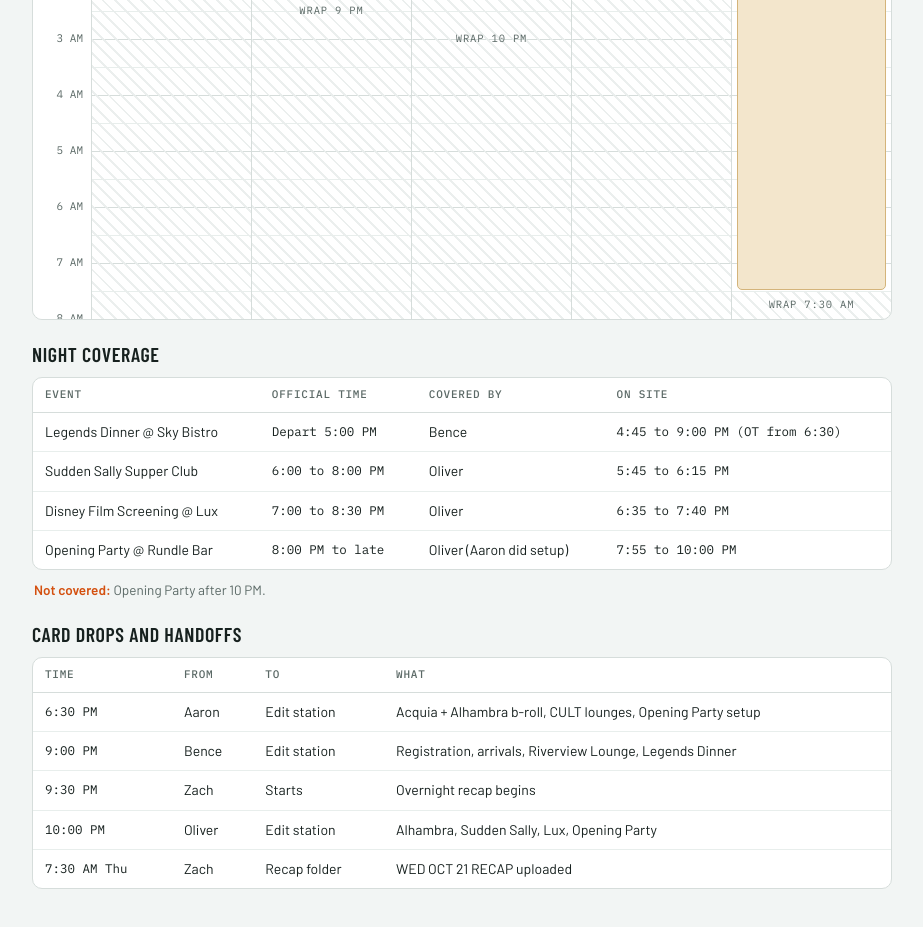
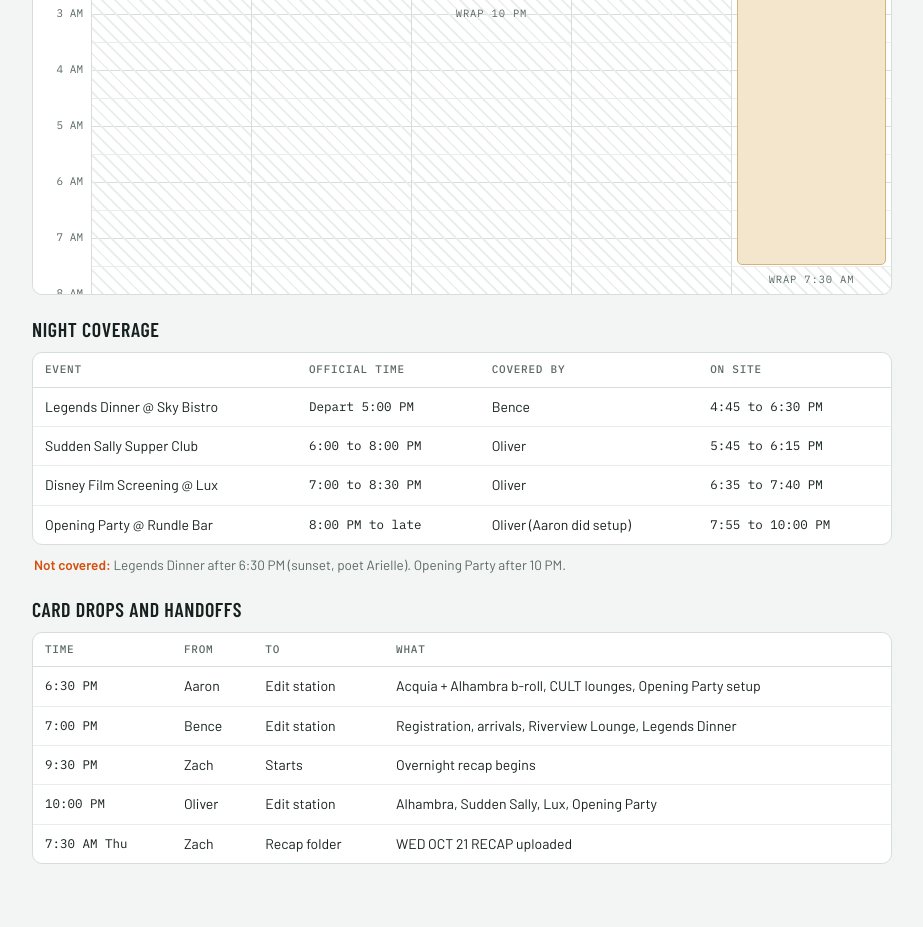
Before and after one commit to bencehorvai/gathering-2026, a plain HTML site: page schedule.html in a window 1280 px wide. Shown: the part 1475-2402 px from the top of the page, without its empty margins (18-941 px from the left). Drawn offline with nearby package versions, Linux system fonts and the light colour scheme.

Commit message:
Bence on 10-hour days, gala Friday

```diff
--- a/schedule.html
+++ b/schedule.html
@@ -192,12 +192,12 @@ td.t{font-family:var(--mono);font-size:12.5px;white-space:nowrap;font-variant-nu
 const START=8, END=32;
 const PEOPLE={
   aaron:{name:"Aaron",role:"Hotel side · Acquia + Riverview Lounge",shift:[8.5,18.5]},
-  bence:{name:"Bence",role:"WestJet Main Stage · evening backup",shift:[8.5,18.5]},
+  bence:{name:"Bence",role:"WestJet Main Stage · gala Fri",shift:[8.5,18.5]},
   oliver:{name:"Oliver",role:"Linqia Stage · evening run",shift:[12,22]},
   shane:{name:"Shane",role:"Editor · session edits",shift:[9,19],ed:true},
   zach:{name:"Zach",role:"Editor · overnight recap",shift:[21.5,31.5],ed:true}
 };
-const OT={wed:2.5,thu:4.5,fri:5.5};
+const OT={wed:0,thu:0,fri:3.5};
 const t=s=>{const[h,m]=s.split(":").map(Number);return h+m/60};
 const b=(s,e,title,where,kind,notes,flags="")=>({s:t(s),e:t(e),title,where,kind,notes,star:flags.includes("*"),ot:flags.includes("o")});
 /* shared editor blocks */
@@ -224,8 +224,7 @@ wed:{label:"Wed Oct 21",sub:"Arrivals, registration, night one",
    b("12:30","16:15","Riverview Lounge + main floor","Hotel Hub, Mezzanine 2","act",`Riverview Lounge booths: ${RIVERVIEW_BOOTHS}. Main floor: Rundle Bar, Mt. Stephen Hall.`),
    b("16:15","16:45","Prep for gondola","","brk","Batteries, cards, gimbal."),
    b("16:45","17:00","Legends meet-up","Fairmont lobby","eve","VIPs heading out. Depart 5:00 PM sharp."),
-   b("17:00","18:30","Legends Dinner","Sky Bistro","eve","Gondola ride and cabin view. Summit golden hour. Table setup before seating. Branded cocktails, glassware with the view. Linqia branding in frame.","*"),
-   b("18:30","21:00","Legends Dinner: sunset, Arielle, ride down","Sky Bistro","eve","Sunset at the summit (near 6:40 PM). Poet Arielle: wide of the room watching, tight, audience reactions. Dessert, toasts. Night view on the ride down. Wednesday overtime: 2.5 hrs.","*o")],
+   b("17:00","18:30","Legends Dinner","Sky Bistro","eve","Gondola ride and cabin view. Summit golden hour. Table setup before seating. Guests arriving, branded cocktails, glassware with the view. Linqia branding in frame. Wrap at 6:30.","*")],
   oliver:[
    b("12:00","12:15","Check in","Hotel side","brk","Check in with Aaron. Get the hero clip list."),
    b("12:15","16:30","Alhambra sessions","Alhambra Ballroom","stage","Sessions, tight angle, hero clips, reactions. Breaks: Legends House room wide."),
@@ -244,16 +243,16 @@ wed:{label:"Wed Oct 21",sub:"Arrivals, registration, night one",
  },
  drops:[
   ["6:30 PM","Aaron","Edit station","Acquia + Alhambra b-roll, CULT lounges, Opening Party setup"],
-  ["9:00 PM","Bence","Edit station","Registration, arrivals, Riverview Lounge, Legends Dinner"],
+  ["7:00 PM","Bence","Edit station","Registration, arrivals, Riverview Lounge, Legends Dinner"],
   ["9:30 PM","Zach","Starts","Overnight recap begins"],
   ["10:00 PM","Oliver","Edit station","Alhambra, Sudden Sally, Lux, Opening Party"],
   ["7:30 AM Thu","Zach","Recap folder","WED OCT 21 RECAP uploaded"]],
  cov:[
-  ["Legends Dinner @ Sky Bistro","Depart 5:00 PM","Bence","4:45 to 9:00 PM (OT from 6:30)"],
+  ["Legends Dinner @ Sky Bistro","Depart 5:00 PM","Bence","4:45 to 6:30 PM"],
   ["Sudden Sally Supper Club","6:00 to 8:00 PM","Oliver","5:45 to 6:15 PM"],
   ["Disney Film Screening @ Lux","7:00 to 8:30 PM","Oliver","6:35 to 7:40 PM"],
   ["Opening Party @ Rundle Bar","8:00 PM to late","Oliver (Aaron did setup)","7:55 to 10:00 PM"]],
- flag:"<b>Not covered:</b> Opening Party after 10 PM."},
+ flag:"<b>Not covered:</b> Legends Dinner after 6:30 PM (sunset, poet Arielle). Opening Party after 10 PM."},
 thu:{label:"Thu Oct 22",sub:"Three stages, six night events",
  people:{
   aaron:[
@@ -272,10 +271,7 @@ thu:{label:"Thu Oct 22",sub:"Three stages, six night events",
    b("13:00","17:00","WestJet sessions","WestJet Main Stage","stage","Oliver has Linqia. Hero clips, panel L/R, speaker POV, walk-ons. Breaks: Krump Room (WestJet), Process Colour tattoos, booths #1 to #5."),
    b("17:00","17:45","Activations full","Conference Centre","act","Last session or activations FULL."),
    b("17:45","18:00","Travel","To Good Folk","trav","15 min."),
-   b("18:00","18:30","Good Folk Supper Club","Venue TBC","eve","Set table before 6:30 guests, candlelight, florals."),
-   b("18:30","19:30","Good Folk: dinner","Venue TBC","eve","Guests arriving, plates, sharing, host speech, toasts.","o"),
-   b("19:30","19:50","Travel","To Dusty Boot","trav","20 min.","o"),
-   b("19:50","23:00","Fuck Up Nights","Dusty Boot Saloon","eve","7:50 saloon details before it fills: signage, bar, neon, cowboy touches. 8:30 every speaker mid-story, wide and tight. Crowd laughing, cheering, cringing. Stay to close. Thursday overtime: 4.5 hrs.","*o")],
+   b("18:00","18:30","Good Folk Supper Club (setup)","Venue TBC","eve","Set table before 6:30 guests, candlelight, florals. First guests arriving if they're early. Wrap at 6:30.")],
   oliver:[
    b("12:00","12:15","Check in","Conference Centre","brk","Check in with Bence. Get the hero clip list."),
    b("12:15","16:45","Linqia sessions","Linqia Stage, Beatty Coleman Room","stage","Sessions, hero clips, every panelist covered. Breaks: booths #6 to #11 beside the stage (The Way, TGF Guest Services, Candidly, Routine Natural Beauty, Podcast Booth, Blee), ICA / Eclipse Coffee Lounge, Hall of Fame wall."),
@@ -285,8 +281,10 @@ thu:{label:"Thu Oct 22",sub:"Three stages, six night events",
    b("18:35","19:05","BSSP Igloo exterior","Location TBC","eve","Exterior only. Glowing igloo at blue hour (6:45 to 7:10). Wide, mid, details, one slow push. One doorway clip if allowed. Enough for a 15 to 30 second reel."),
    b("19:05","19:20","Travel","To Grapes, Mezzanine 2","trav","15 min."),
    b("19:20","20:15","Disney Salon Dinner","Grapes Wine Bar, Mezzanine 2","eve","7:20 buildout before guests. 7:30 full table, Disney welcome remarks, eating, toasts."),
-   b("20:15","20:30","Travel","To Melissa's Missteak","trav","15 min."),
-   b("20:30","22:00","Jamboree","Melissa's Missteak","eve","8:30 exterior signage, guests heading in. 8:45 live music wide and tight. 9:15 dancing, singing along. 9:45 crowd pan, last clips, wrap at 10.","*")],
+   b("20:15","20:30","Travel","To Dusty Boot Saloon","trav","15 min."),
+   b("20:30","21:15","Fuck Up Nights","Dusty Boot Saloon","eve","Saloon details: signage, bar, neon. Speakers mid-story, wide and tight. Crowd laughing, cheering, cringing. Get at least two speakers.","*"),
+   b("21:15","21:25","Travel","To Melissa's Missteak","trav","10 min."),
+   b("21:25","22:00","Jamboree","Melissa's Missteak","eve","Exterior signage. Live music wide and tight. Dancing, singing along. Crowd pan, wrap at 10.","*")],
   shane:shaneDay("Wed","Acquia + Alhambra"),
   zach:zachNight("THU OCT 22 RECAP",
    "WELCOME TO THE GATHERING screen moment, hero speakers from all three stages, VIP seating and airplane snacks, Conference Centre booths, Creator Party.",
@@ -298,17 +296,17 @@ thu:{label:"Thu Oct 22",sub:"Three stages, six night events",
   ["6:30 PM","Aaron","Edit station","Acquia b-roll, Riverview Lounge, Creator Party"],
   ["6:30 PM","Shane","2026 SESSIONS","Wed session edits uploaded, what's left logged"],
   ["9:30 PM","Zach","Starts","Overnight recap begins"],
-  ["10:00 PM","Oliver","Edit station","Linqia, Creator Party, Igloo, Disney Salon, Jamboree"],
-  ["11:00 PM","Bence","Edit station","Good Folk, Fuck Up Nights"],
+  ["7:00 PM","Bence","Edit station","Good Folk setup"],
+  ["10:00 PM","Oliver","Edit station","Linqia, Creator Party, Igloo, Disney Salon, Fuck Up Nights, Jamboree"],
   ["7:30 AM Fri","Zach","Recap folder","THU OCT 22 RECAP uploaded"]],
  cov:[
   ["Creator Party (Disney) @ Terrace","5:30 to 7:30 PM","Aaron + Oliver","Aaron 5:00 to 6:30, Oliver 5:15 to 6:20"],
-  ["Good Folk Supper Club","6:30 to 8:30 PM","Bence","6:00 to 7:30 PM (OT from 6:30)"],
+  ["Good Folk Supper Club","6:30 to 8:30 PM","Bence (setup only)","6:00 to 6:30 PM"],
   ["BSSP Igloo Private Dinner","6:30 to 8:30 PM","Oliver","6:35 to 7:05 PM"],
   ["Disney Salon Dinner @ Grapes","7:30 to 9:00 PM","Oliver","7:20 to 8:15 PM"],
-  ["Fuck Up Nights @ Dusty Boot","8:30 to 11:00 PM","Bence","7:50 to 11:00 PM (OT)"],
-  ["Jamboree @ Melissa's Missteak","8:30 PM to 12:00 AM","Oliver","8:30 to 10:00 PM"]],
- flag:"<b>Not covered:</b> Morning Movement, 7 to 8 AM. Jamboree after 10 PM."},
+  ["Fuck Up Nights @ Dusty Boot","8:30 to 11:00 PM","Oliver","8:30 to 9:15 PM"],
+  ["Jamboree @ Melissa's Missteak","8:30 PM to 12:00 AM","Oliver","9:25 to 10:00 PM"]],
+ flag:"<b>Not covered:</b> Morning Movement, 7 to 8 AM. Good Folk dinner after 6:30 PM. Fuck Up Nights after 9:15 PM. Jamboree after 10 PM."},
 fri:{label:"Fri Oct 23",sub:"Last sessions and the gala",
  people:{
   aaron:[
@@ -326,8 +324,7 @@ fri:{label:"Fri Oct 23",sub:"Last sessions and the gala",
    b("16:30","17:30","Gala room EMPTY","Mainstage (Van Horne)","eve","Full dining setup before doors. Wide, table details, stage screens. Timing depends on the room flip.","*"),
    b("17:30","18:30","Cocktail Hour","Mainstage foyer","eve","Branded bar, drinks, cheers, small groups, connection cards."),
    b("18:30","19:00","Cocktail Hour: room filling","Mainstage foyer","eve","6:45 room filling. Move to the stage side.","o"),
-   b("19:00","22:00","Gala, stage side","Mainstage (Van Horne)","eve","Each BHoF brand (Home Depot, ESPN / Amex, Disney, Budweiser, Chick-fil-A): hero clip on stage with the logo on screen, and trophy hand-off close-up. One Club presentation with Apple on screen. Presenters. Oliver has the room.","*o"),
-   b("22:00","24:00","After Party","Location TBC","eve","You're the only shooter here. DJ wide and tight, dancing, brand activations, candids and groups. 11:00 peak: crowd pan, DJ drop. Friday overtime: 5.5 hrs.","o")],
+   b("19:00","22:00","Gala, stage side","Mainstage (Van Horne)","eve","Each BHoF brand (Home Depot, ESPN / Amex, Disney, Budweiser, Chick-fil-A): hero clip on stage with the logo on screen, and trophy hand-off close-up. One Club presentation with Apple on screen. Presenters. Oliver has the room. Wrap at 10. Friday overtime: 3.5 hrs.","*o")],
   oliver:[
    b("12:00","12:15","Check in","Conference Centre","brk","Check in with Bence."),
    b("12:15","16:15","Linqia sessions","Linqia Stage, Beatty Coleman Room","stage","Last sessions, hero clips, every panelist covered. Breaks: booths #6 to #11, ICA / Eclipse Coffee Lounge, Hall of Fame wall."),
@@ -339,21 +336,20 @@ fri:{label:"Fri Oct 23",sub:"Last sessions and the gala",
   shane:shaneDay("Thu","WestJet, Linqia, Acquia, Inner Sanctums"),
   zach:zachNight("FRI OCT 23 RECAP",
    "last sessions, partner sweep, gala room empty, red carpet, Cocktail Hour.",
-   "the gala is the spine. Each brand on stage, trophy hand-offs, Apple on screen, standing ovations, then the After Party.")
+   "the gala is the spine. Each brand on stage, trophy hand-offs, Apple on screen, standing ovations.")
  },
  drops:[
   ["9:00 AM","Zach's SSD","Shane","Thu sessions SSD pickup"],
   ["6:30 PM","Aaron","Edit station","Acquia b-roll, hotel side, plus Bence's day cards"],
   ["6:30 PM","Shane","2026 SESSIONS","Thu session edits uploaded, what's left logged"],
   ["9:30 PM","Zach","Starts","Overnight recap begins"],
-  ["10:00 PM","Oliver + Bence","Edit station","Gala room side and stage side (Bence swaps cards before the After Party)"],
-  ["12:00 AM","Bence","Edit station","After Party"],
+  ["10:00 PM","Oliver + Bence","Edit station","Gala room side and stage side"],
   ["7:30 AM Sat","Zach","Recap folder","FRI OCT 23 RECAP uploaded"]],
  cov:[
   ["Cocktail Hour","5:30 to 7:00 PM","Aaron + Bence (Oliver backstage)","5:30 to 7:00 PM (Aaron to 6:30)"],
   ["Effies // Brand Hall of Fame Gala","7:00 to 10:00 PM","Bence (stage, OT) + Oliver (room)","7:00 to 10:00 PM"],
-  ["After Party","10:00 PM to late","Bence alone (OT)","10:00 PM to 12:00 AM"]],
- flag:"<b>Not covered:</b> Meditation, 7 to 8 AM. <b>One shooter:</b> After Party (Bence)."},
+  ["After Party","10:00 PM to late","Not covered","None"]],
+ flag:"<b>Not covered:</b> Meditation, 7 to 8 AM. After Party."},
 sat:{label:"Sat Oct 24",sub:"Session editing, shooters off",
  people:{aaron:[],bence:[],oliver:[],shane:shaneDay("Fri","WestJet, Linqia, Acquia"),zach:[]},
  drops:[
@@ -372,7 +368,7 @@ const KNAME={stage:"Stage sessions",act:"Activations, b-roll",eve:"Evening event
 KIND.edit="k-edit";
 
 document.getElementById("roster").innerHTML=
-  `<span><b>Aaron</b> 30 h</span><span><b>Bence</b> 30 h <span class="ot">+ 12.5 h OT</span></span><span><b>Oliver</b> 30 h</span><span><b>Shane</b> 30 h, Thu to Sat</span><span><b>Zach</b> 30 h, Wed to Fri nights</span>`;
+  `<span><b>Aaron</b> 30 h</span><span><b>Bence</b> 30 h <span class="ot">+ 3.5 h OT Fri</span></span><span><b>Oliver</b> 30 h</span><span><b>Shane</b> 30 h, Thu to Sat</span><span><b>Zach</b> 30 h, Wed to Fri nights</span>`;
 
 let current="wed", selected=null;
 const tabs=document.getElementById("tabs");
```
Also changed, not shown: shot-lists.html (+16 -32 lines).
